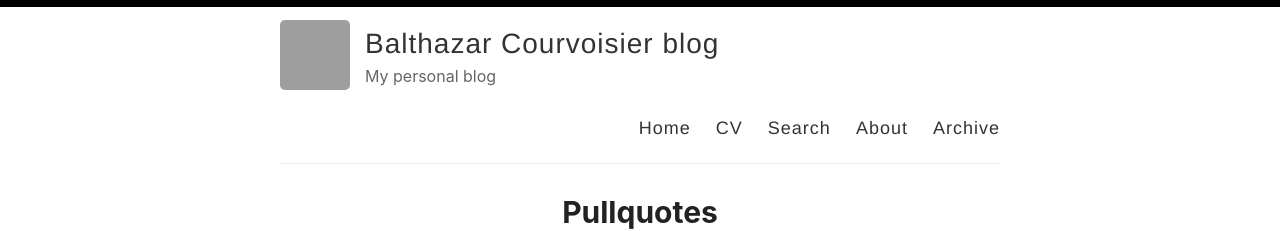
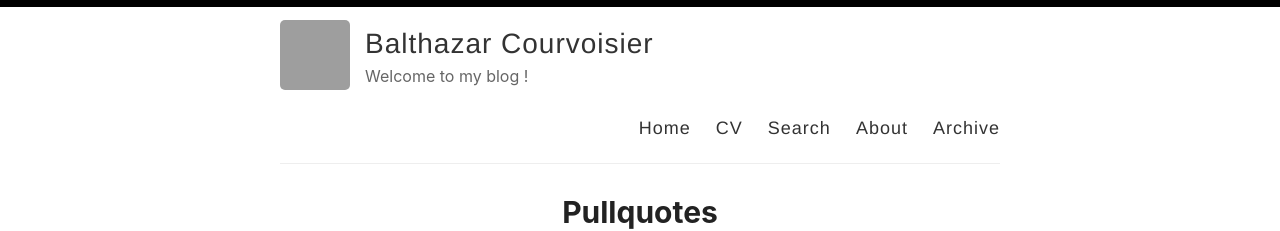
Before and after one commit to Zaltarba/blog, a Jekyll site: the page built from index.html, in a window 1280 px wide. Shown: the top 231 px of the page. Built offline with Jekyll 4.4.1, drawn with Linux system fonts in a browser that asks for light colours; the list of posts is cut into pages by our own code; grey boxes are pictures that could not be loaded.

Commit message:
Update _config.yml

```diff
--- a/_config.yml
+++ b/_config.yml
@@ -3,13 +3,13 @@
 #
 
 # Name of your site (displayed in the header)
-name: Balthazar Courvoisier blog
+name: Balthazar Courvoisier
 
 # Name of the author
 author: Courvoisier Balthazar
 
 # Short bio or description (displayed in the header)
-description: My personal blog
+description: Welcome to my blog !
 
 # URL of your avatar or profile pic (you could use your GitHub profile pic)
 avatar: /images/IMG_2468.jpg
```
